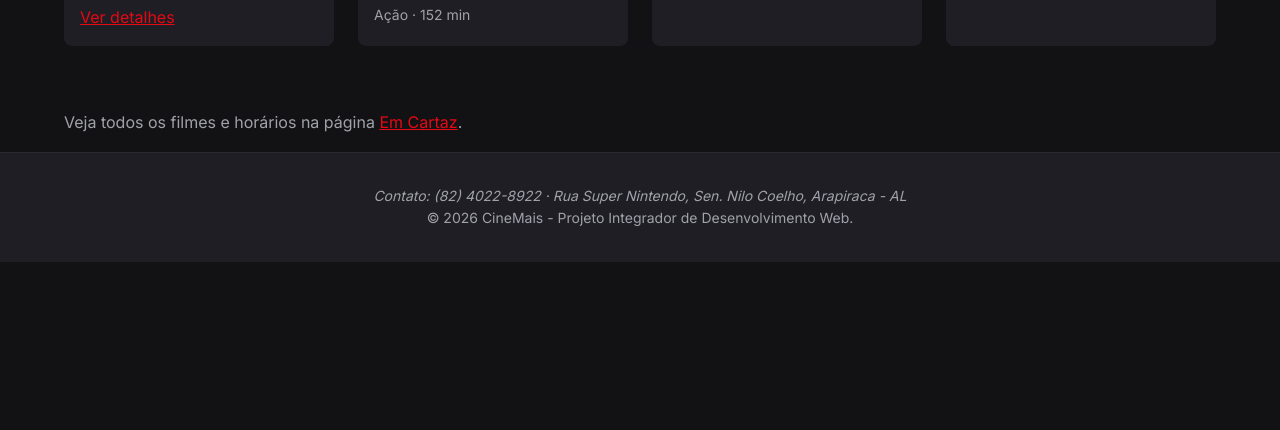
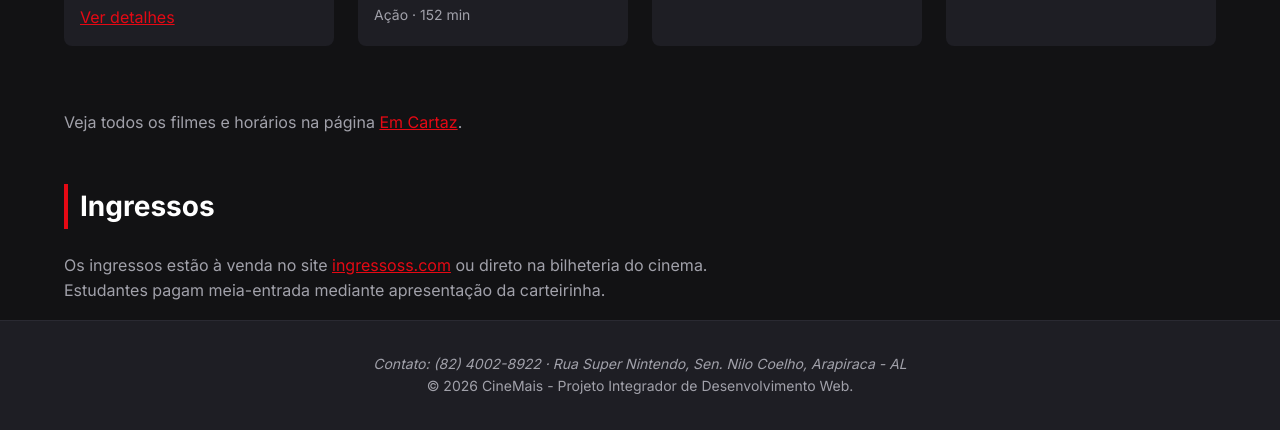
Before and after one commit to sunspritejsp/projeto-final-dsw, a website: page public/index.html in a window 1280 px wide. Shown: the part 1036-1466 px from the top of the page. Before the commit the page ends 1298 px from the top, so only its background shows below. Drawn offline with Linux system fonts and the light colour scheme.

Commit message:
Adiciona informações sobre ingressos na página inicial e corrige o telefone

```diff
--- a/public/index.html
+++ b/public/index.html
@@ -65,10 +65,15 @@
       </div>
       <p class="text">Veja todos os filmes e horários na página <a href="movies.html">Em Cartaz</a>.</p>
     </section>
+
+    <section class="container">
+      <h2 class="section-title">Ingressos</h2>
+      <p class="text">Os ingressos estão à venda no site <a href="https://ingressoss.com/">ingressoss.com</a> ou direto na bilheteria do cinema. Estudantes pagam meia-entrada mediante apresentação da carteirinha.</p>
+    </section>
   </main>
 
   <footer class="site-footer">
-    <address>Contato: (82) 4022-8922 · Rua Super Nintendo, Sen. Nilo Coelho, Arapiraca - AL</address>
+    <address>Contato: (82) 4002-8922 · Rua Super Nintendo, Sen. Nilo Coelho, Arapiraca - AL</address>
     <p>&copy; 2026 CineMais - Projeto Integrador de Desenvolvimento Web.</p>
   </footer>
 </body>
```
Also changed, not shown: public/club.html (+1 -1 lines), public/details.html (+1 -1 lines), public/members.html (+1 -1 lines), public/movies.html (+1 -1 lines).
